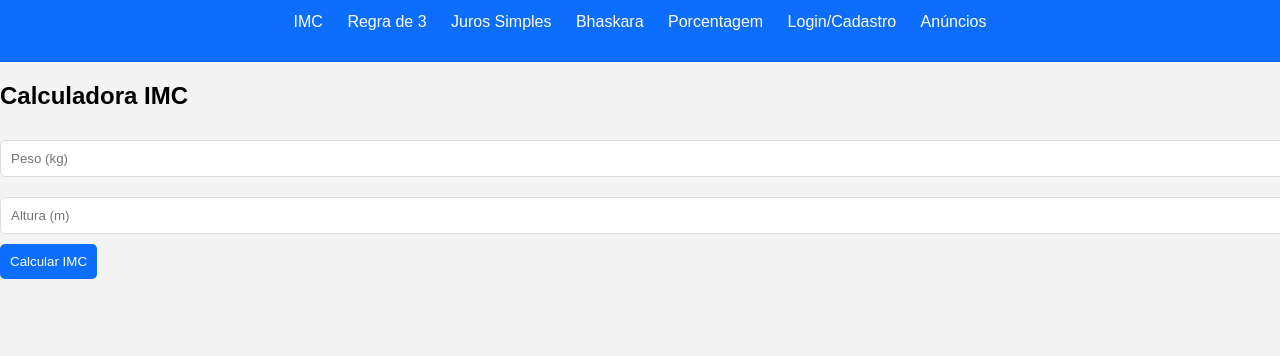
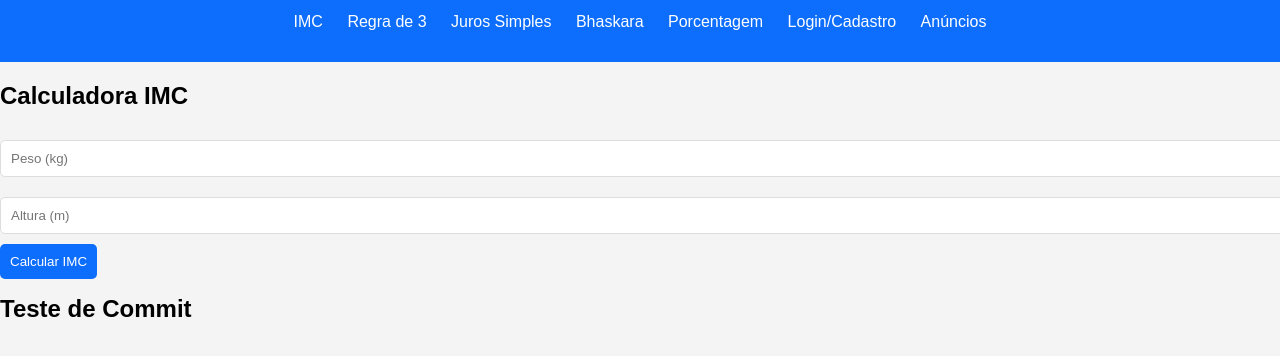
Before and after one commit to JaielOliveira/SiteUtilidades, a plain HTML site: page index.html in a window 1280 px wide. Shown: the part 62-418 px from the top of the page. Drawn offline with Linux system fonts and the light colour scheme; files that its build step writes are made by us from their sources; files whose address does not match are found by name.

Commit message:
Correcao IndexHTML

```diff
--- a/index.html
+++ b/index.html
@@ -35,6 +35,7 @@
     <!-- Outras seções para as calculadoras -->
 
   </main>
+  <h1>Teste de Commit</h1>
 
   <script src="js/script.js"></script>
 </body>
```
